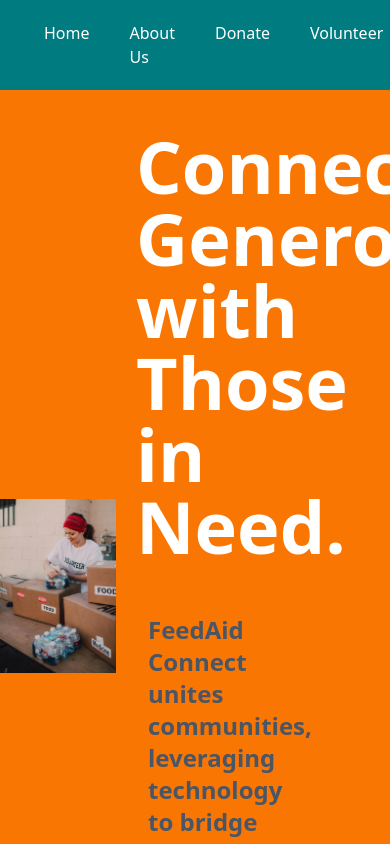
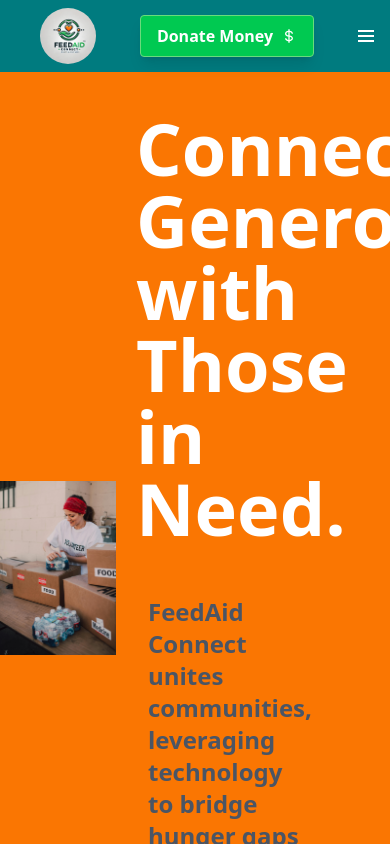
Before and after one commit to Vanshikaxxa/FeedAid_Connect, a Next.js app: page / in a window 390 px wide. Shown: the top 844 px of the page. Built offline with nearby package versions, Linux system fonts and the light colour scheme.

Commit message:
Responsive Navbar

```diff
--- a/public/components/Navbar.tsx
+++ b/public/components/Navbar.tsx
@@ -1,45 +1,59 @@
-import React from "react";
+"use client";
+import React, { useState } from "react";
 import { BiDollar } from "react-icons/bi";
+import { BiMenu, BiX } from "react-icons/bi";
 
 const Navbar = () => {
-  ``;
+  const [isOpen, setIsOpen] = useState(false);
+
+  const toggleMenu = () => {
+    setIsOpen(!isOpen);
+  };
+
   return (
-    /*main nav */
     <nav className="bg-[#007B7F] text-[#FFFFFF] flex justify-between items-center p-3">
       <div className="pl-8 flex justify-start">
         <img
           src="/images/logo/Logo3.webp"
-          className="w-16 n-12 rounded-4xl -m-1 "
+          className="w-16 n-12 rounded-4xl -m-1"
           alt="main-logo"
         />
       </div>
-      <div className="flex list-none gap-10 font-medium text-white">
-        <li className="relative cursor-pointer group">
-          Home
-          <span className="absolute left-1/2 bottom-0 w-0 h-0.5 bg-white transition-all duration-300 group-hover:w-full group-hover:left-0"></span>
-        </li>
-        <li className="relative cursor-pointer group">
-          About Us
-          <span className="absolute left-1/2 bottom-0 w-0 h-0.5 bg-white transition-all duration-300 group-hover:w-full group-hover:left-0"></span>
-        </li>
-        <li className="relative cursor-pointer group">
-          Donate
-          <span className="absolute left-1/2 bottom-0 w-0 h-0.5 bg-white transition-all duration-300 group-hover:w-full group-hover:left-0"></span>
-        </li>
-        <li className="relative cursor-pointer group">
-          Volunteer
-          <span className="absolute left-1/2 bottom-0 w-0 h-0.5 bg-white transition-all duration-300 group-hover:w-full group-hover:left-0"></span>
-        </li>
-        <li className="relative cursor-pointer group">
-          Charity
-          <span className="absolute left-1/2 bottom-0 w-0 h-0.5 bg-white transition-all duration-300 group-hover:w-full group-hover:left-0"></span>
-        </li>
+
+      <div className="hidden md:flex list-none gap-10 font-medium text-white">
+        {["Home", "About Us", "Donate", "Volunteer", "Charity"].map((item) => (
+          <li key={item} className="relative cursor-pointer group">
+            {item}
+            <span className="absolute left-1/2 bottom-0 w-0 h-0.5 bg-white transition-all duration-300 group-hover:w-full group-hover:left-0"></span>
+          </li>
+        ))}
       </div>
 
       <button className="bg-green-500 hover:bg-green-700 text-white font-semibold px-4 py-2 border border-[#69db7c] rounded-sm shadow-lg transition-colors duration-300 ease-in-out flex items-center gap-2 cursor-pointer">
         Donate Money
         <BiDollar />
       </button>
+
+      {/* Mobile Menu Button */}
+      <div className="md:hidden flex items-center">
+        <button onClick={toggleMenu} className="text-white">
+          {isOpen ? <BiX size={24} /> : <BiMenu size={24} />}
+        </button>
+      </div>
+
+      {/* Mobile Menu */}
+      {isOpen && (
+        <div className="absolute top-16 left-0 w-full bg-[#007B7F] text-white flex flex-col items-center md:hidden">
+          {["Home", "About Us", "Donate", "Volunteer", "Charity"].map(
+            (item) => (
+              <li key={item} className="relative cursor-pointer group p-4">
+                {item}
+                <span className="absolute left-1/2 bottom-0 w-0 h-0.5 bg-white transition-all duration-300 group-hover:w-full group-hover:left-0"></span>
+              </li>
+            )
+          )}
+        </div>
+      )}
     </nav>
   );
 };
```
